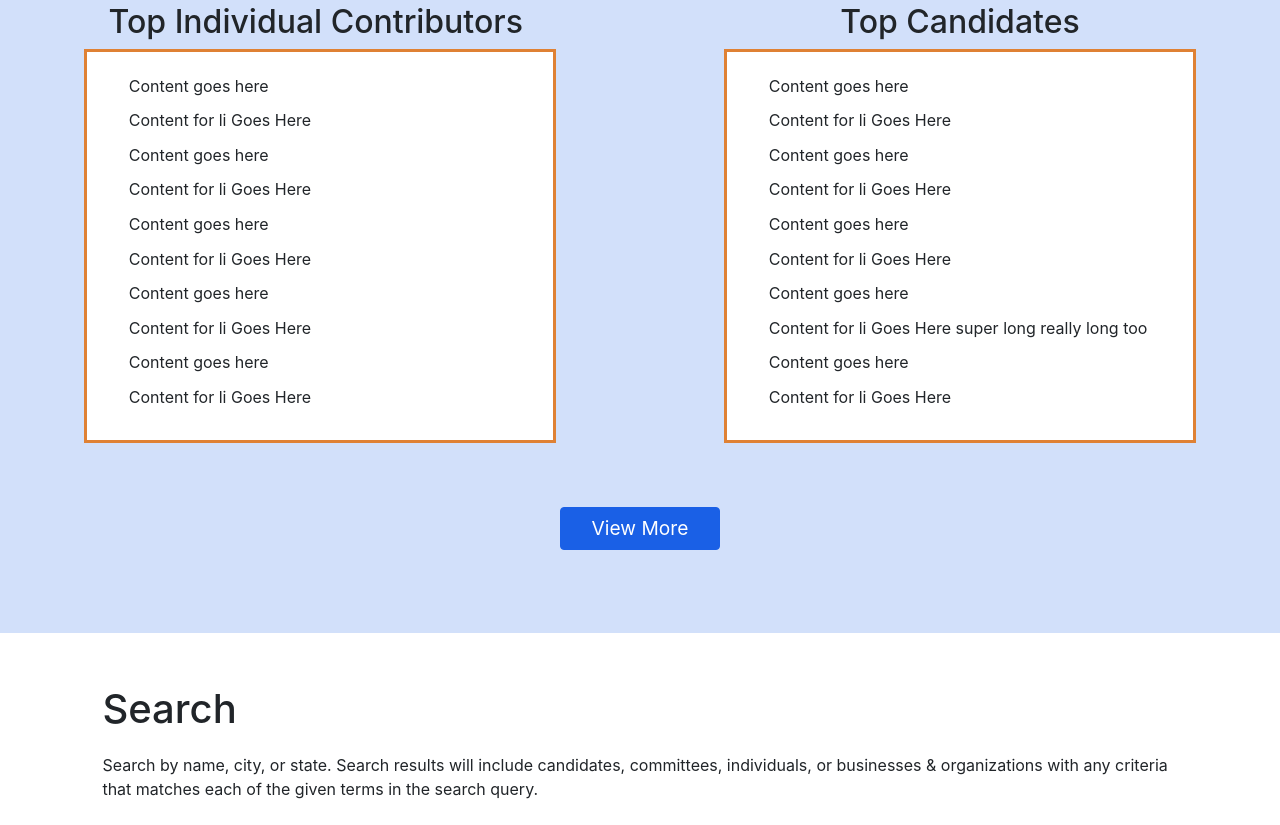
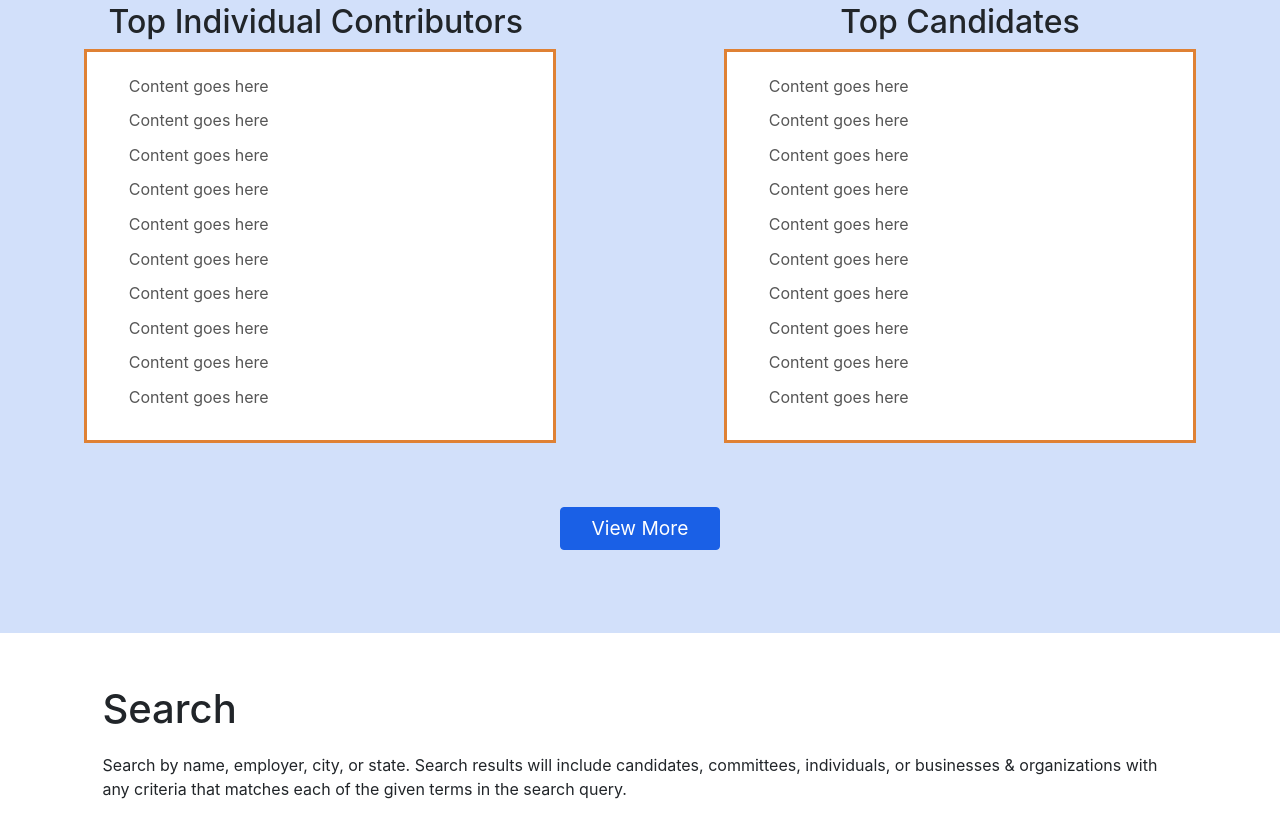
Before and after one commit to ggarcia209/elections, a plain HTML site: page frontend/html/Index.html in a window 1280 px wide. Shown: the part 975-1800 px from the top of the page. Drawn offline with Linux system fonts and the light colour scheme; files that its build step writes are made by us from their sources; files whose address does not match are found by name.

Commit message:
Added linkes to rank list items

```diff
--- a/frontend/css/site_styles.css
+++ b/frontend/css/site_styles.css
@@ -132,6 +132,18 @@
 	overflow: hidden;
 	white-space: nowrap;
 }
+
+.rank-link {
+	color: #565656;
+}
+
+.rank-link:hover {
+	color: #1A60E6;
+}
+.rank-link:focus {
+	color: #D2E0FA;
+}
+
 .title-rankings {
 	text-align: center;
 	font-size: 2em;
--- a/frontend/html/Index.html
+++ b/frontend/html/Index.html
@@ -30,8 +30,8 @@
   <h1 class= "header-welcome">Welcome!</h1>
   <div class="welcome-div">
     <p class="p-welcome">Welcome to Cash Flow FEC! We are are a website dedicated to providing objective and unbiased data derived from political spending and contribution records filed with the United States Federal Election Commission. Our datasets for each election cycle have been derived directly from the bulk data files available at FEC.gov. You can read more about our methodology in the "About" tab, or by clicking "Learn More" below.&nbsp; &nbsp;</p>
-    <p class="p-welcome">We have found the top contributors, recipients, and spenders in each election cycle by processing every transaction recorded by the FEC during that election cycle. You can view some the rankings below or continue further to search for a specific candidate, committee, individual, or organization to view it's data as well as the top contributors and receivers of the given entity's funds.&nbsp;</p>
-    <p class="p-welcome">We are 100% independent and are not affiliated with any non-profit, for-profit, or political organizations, nor do we endorse anpolitical ideology. Our information is for educational purposes only. Enjoy!&nbsp;</p>
+    <p class="p-welcome">We have found the top contributors, recipients, and spenders in each election cycle by processing every transaction recorded by the FEC during that election cycle. You can view some of the rankings below or continue further to search for a specific candidate, committee, individual, or organization to view it's data as well as the top contributors and receivers of the given entity's funds.&nbsp;</p>
+    <p class="p-welcome">We are 100% independent and are not affiliated with any non-profit, for-profit, or political organizations, nor do we endorse any political ideology. Our information is for educational purposes only. Enjoy!&nbsp;</p>
     <div class="view-more-div">
 	  <a class="view-more-link" href="#"><button class="btn btn-outline-success my-2 my-sm-0 btn-view-more" type="submit">Learn More</button>
 </a>
@@ -46,31 +46,31 @@
     <div class="col-md-6 rankings-column">
       <h3 class="title-rankings">Top Individual Contributors&nbsp;</h3>
       <ul class="rank-list">
-        <li class="rank-item">Content goes here</li>
-        <li class="rank-item">Content for li Goes Here</li>
-        <li class="rank-item">Content goes here</li>
-        <li class="rank-item">Content for li Goes Here</li>
-        <li class="rank-item">Content goes here</li>
-        <li class="rank-item">Content for li Goes Here</li>
-        <li class="rank-item">Content goes here</li>
-        <li class="rank-item">Content for li Goes Here</li>
-        <li class="rank-item">Content goes here</li>
-        <li class="rank-item">Content for li Goes Here</li>
+		  <li class="rank-item"><a href="#" class="rank-link">Content goes here</a></li>
+       <li class="rank-item"><a href="#" class="rank-link">Content goes here</a></li>
+       <li class="rank-item"><a href="#" class="rank-link">Content goes here</a></li>
+        <li class="rank-item"><a href="#" class="rank-link">Content goes here</a></li>
+        <li class="rank-item"><a href="#" class="rank-link">Content goes here</a></li>
+        <li class="rank-item"><a href="#" class="rank-link">Content goes here</a></li>
+        <li class="rank-item"><a href="#" class="rank-link">Content goes here</a></li>
+        <li class="rank-item"><a href="#" class="rank-link">Content goes here</a></li>
+        <li class="rank-item"><a href="#" class="rank-link">Content goes here</a></li>
+        <li class="rank-item"><a href="#" class="rank-link">Content goes here</a></li>
       </ul>
     </div>
     <div class="col-md-6 rankings-column">
       <h3 class="title-rankings">Top Candidates</h3>
       <ul class="rank-list">
-        <li class="rank-item">Content goes here</li>
-        <li class="rank-item">Content for li Goes Here</li>
-        <li class="rank-item">Content goes here</li>
-        <li class="rank-item">Content for li Goes Here</li>
-        <li class="rank-item">Content goes here</li>
-        <li class="rank-item">Content for li Goes Here</li>
-        <li class="rank-item">Content goes here</li>
-        <li class="rank-item">Content for li Goes Here super long really long too long way too dang long</li>
-        <li class="rank-item">Content goes here</li>
-        <li class="rank-item">Content for li Goes Here</li>
+       <li class="rank-item"><a href="#" class="rank-link">Content goes here</a></li>
+        <li class="rank-item"><a href="#" class="rank-link">Content goes here</a></li>
+        <li class="rank-item"><a href="#" class="rank-link">Content goes here</a></li>
+       <li class="rank-item"><a href="#" class="rank-link">Content goes here</a></li>
+        <li class="rank-item"><a href="#" class="rank-link">Content goes here</a></li>
+        <li class="rank-item"><a href="#" class="rank-link">Content goes here</a></li>
+        <li class="rank-item"><a href="#" class="rank-link">Content goes here</a></li>
+        <li class="rank-item"><a href="#" class="rank-link">Content goes here</a></li>
+       <li class="rank-item"><a href="#" class="rank-link">Content goes here</a></li>
+        <li class="rank-item"><a href="#" class="rank-link">Content goes here</a></li>
       </ul>
     </div>
 		</div>
@@ -84,7 +84,7 @@
 </div>
 <div class="content-main">
 <h1 class="header-rankings">Search</h1>
-  <p class="p-welcome">Search by name, city, or state. Search results will include candidates, committees, individuals, or businesses &amp; organizations with any criteria that matches each of the given terms in the search query.  &nbsp; &nbsp;</p>
+  <p class="p-welcome">Search by name, employer, city, or state. Search results will include candidates, committees, individuals, or businesses &amp; organizations with any criteria that matches each of the given terms in the search query.&nbsp; &nbsp; &nbsp;</p>
   <p class="p-welcome">Results for individuals &amp; organizations are limited to the top 100,000 individuals &amp; organizations by funds contributed and the top 100,000 individuals &amp; organizations by funds received for a total of 200,000 records per election cycle.</p>
 <form class="search-bar-div">
     <div class="searchbar">
```
